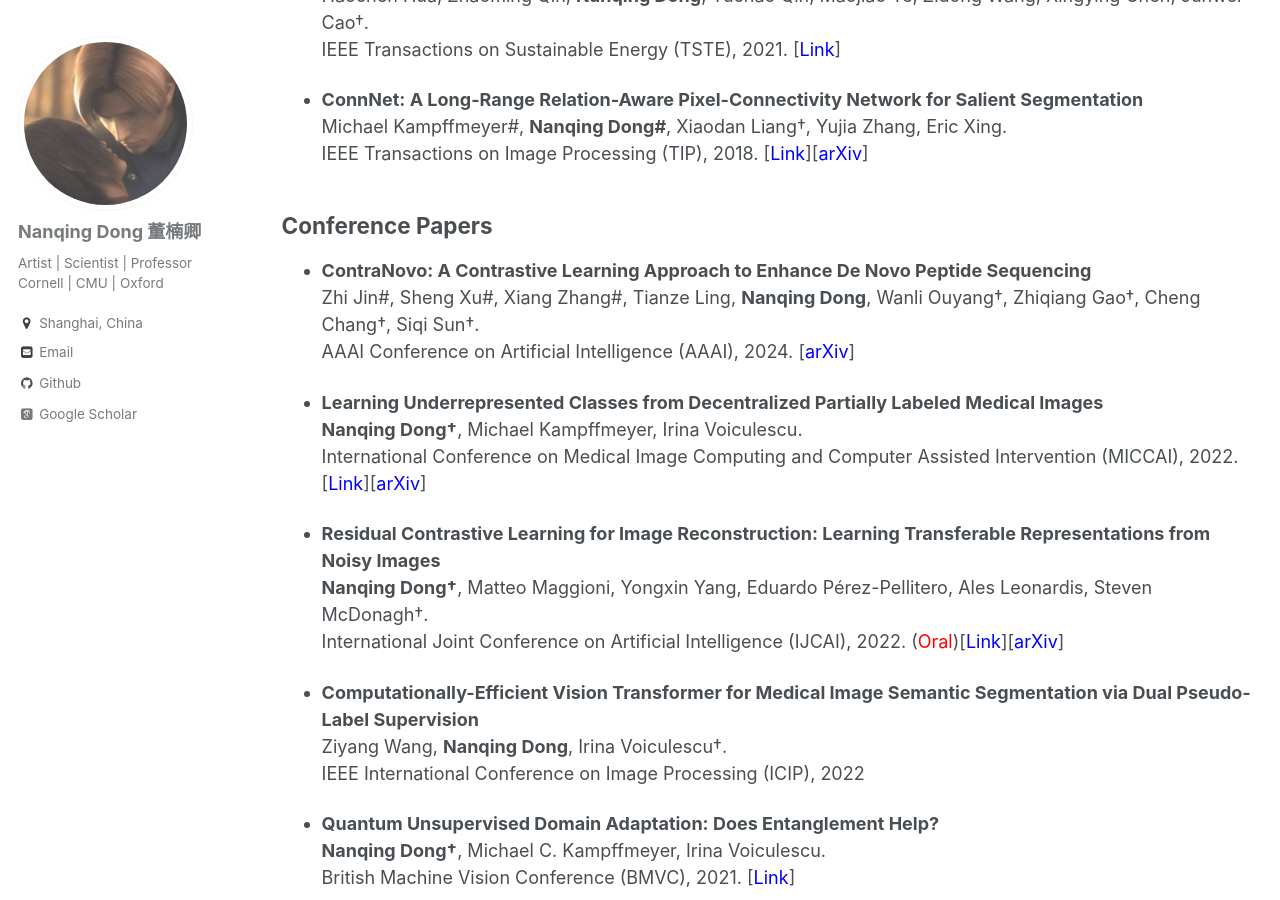
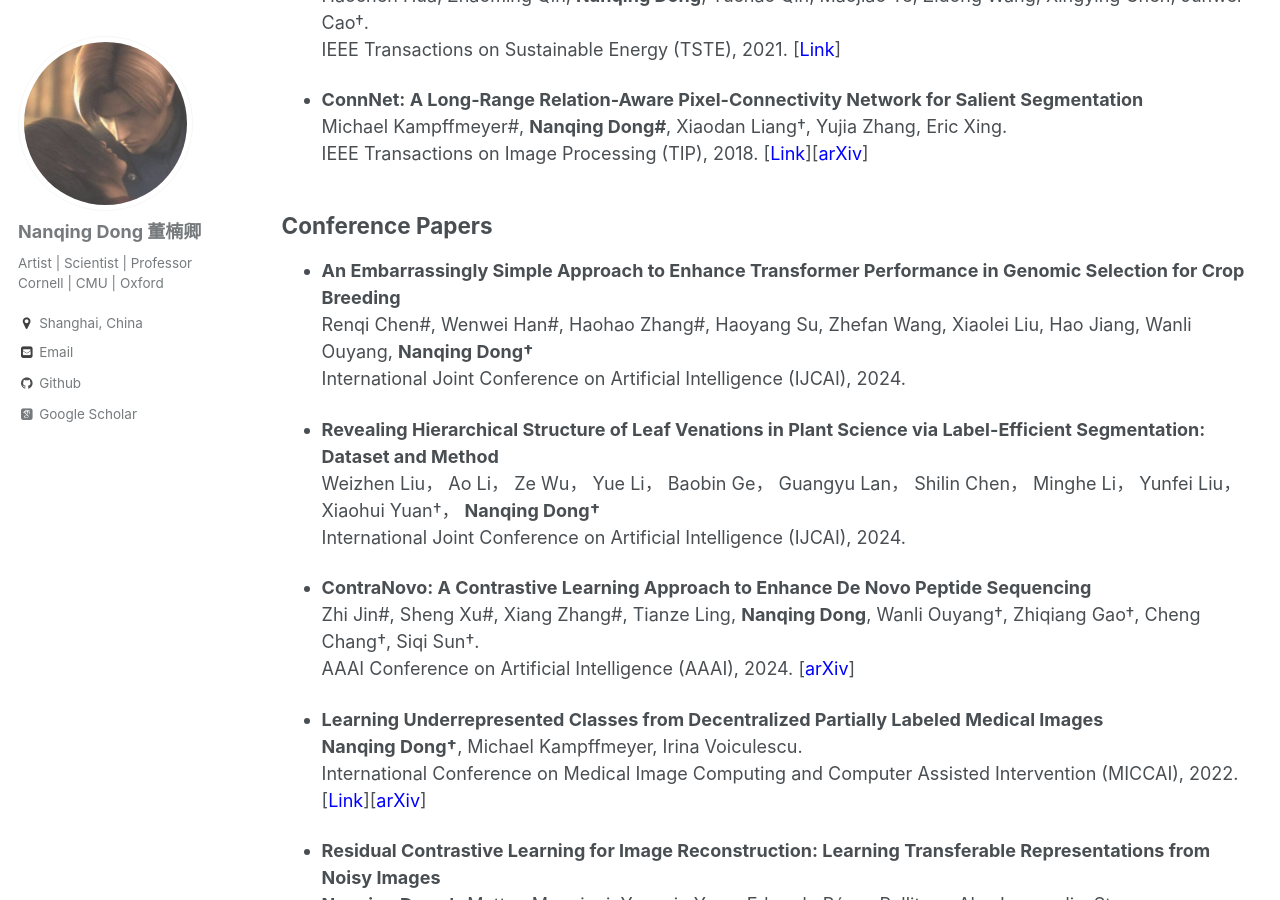
Before and after one commit to eveningdong/eveningdong.github.io, a Jekyll site: the page built from _pages/publication.md, in a window 1280 px wide and 900 px high, scrolled down 1451 px. Built offline with Jekyll 4.4.1, drawn with Linux system fonts in a browser that asks for light colours; some web fonts are replaced.

Commit message:
Update publication.md

```diff
--- a/_pages/publication.md
+++ b/_pages/publication.md
@@ -60,6 +60,14 @@ author_profile: true
 
 
 ## Conference Papers
+* **An Embarrassingly Simple Approach to Enhance Transformer Performance in Genomic Selection for Crop Breeding**
+  Renqi Chen#, Wenwei Han#, Haohao Zhang#, Haoyang Su, Zhefan Wang, Xiaolei Liu, Hao Jiang, Wanli Ouyang, **Nanqing Dong†**
+  International Joint Conference on Artificial Intelligence (IJCAI), 2024.
+
+* **Revealing Hierarchical Structure of Leaf Venations in Plant Science via Label-Efficient Segmentation: Dataset and Method**
+  Weizhen Liu， Ao Li， Ze Wu， Yue Li， Baobin Ge， Guangyu Lan， Shilin Chen， Minghe Li， Yunfei Liu， Xiaohui Yuan†， **Nanqing Dong†**
+  International Joint Conference on Artificial Intelligence (IJCAI), 2024.
+
 * **ContraNovo: A Contrastive Learning Approach to Enhance De Novo Peptide Sequencing**
   Zhi Jin#, Sheng Xu#, Xiang Zhang#, Tianze Ling, **Nanqing Dong**, Wanli Ouyang†, Zhiqiang Gao†, Cheng Chang†, Siqi Sun†.
   AAAI Conference on Artificial Intelligence (AAAI), 2024.  [[<span style="color:blue">arXiv</span>]](https://arxiv.org/pdf/2312.11584.pdf)
```
